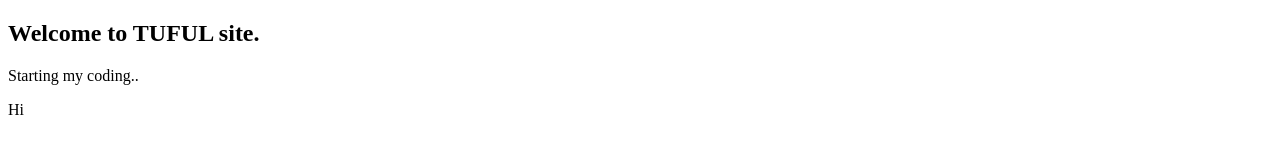
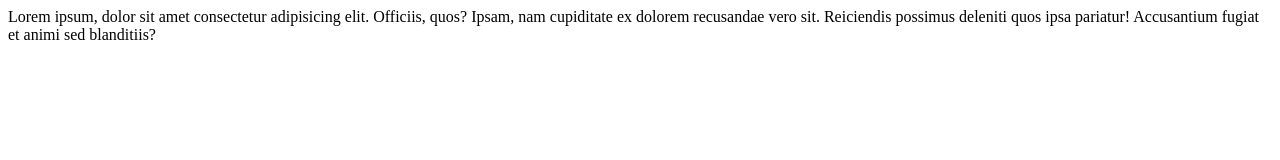
Before and after one commit to mahtuful/My-First-Project, a plain HTML site: page index.html in a window 1280 px wide. Drawn offline with Linux system fonts and the light colour scheme.

Commit message:
Lorem Ipsum

```diff
--- a/index.html
+++ b/index.html
@@ -7,8 +7,6 @@
     <title>My First Project</title>
 </head>
 <body>
-    <h2>Welcome to TUFUL site.</h2>
-    <p>Starting my coding..</p>
-    <div>Hi</div>
+    <div>Lorem ipsum, dolor sit amet consectetur adipisicing elit. Officiis, quos? Ipsam, nam cupiditate ex dolorem recusandae vero sit. Reiciendis possimus deleniti quos ipsa pariatur! Accusantium fugiat et animi sed blanditiis?</div>
 </body>
 </html>
```
